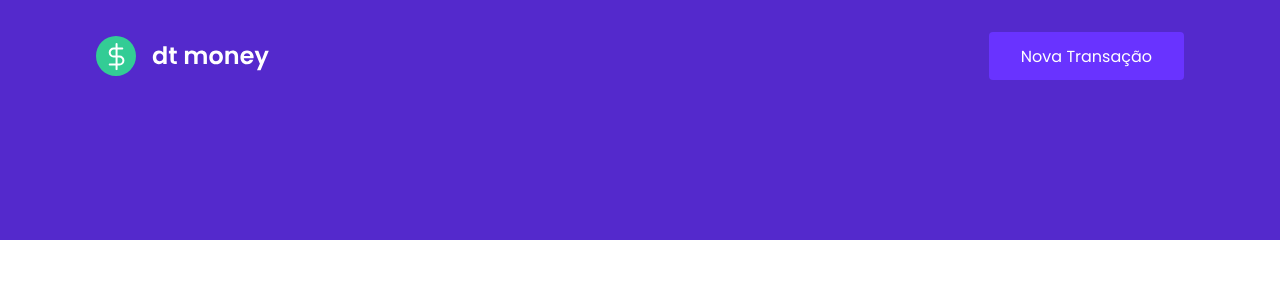
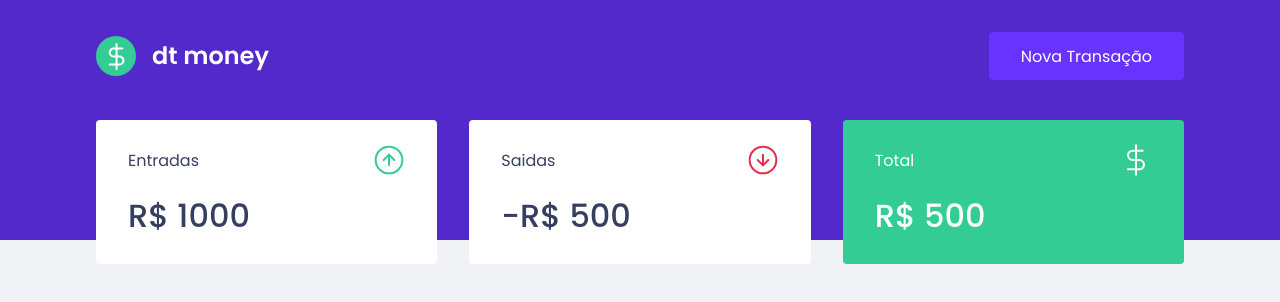
Before and after one commit to NicholasWM/dtmoney, a React (Create React App) app: page / in a window 1280 px wide. Shown: the top 302 px of the page. Built offline with nearby package versions, Linux system fonts and the light colour scheme.

Commit message:
add: Component Summary

```diff
--- a/public/index.html
+++ b/public/index.html
@@ -7,7 +7,7 @@
     <meta charset="utf-8" />
     <meta name="viewport" content="width=device-width, initial-scale=1" />
    <link rel="shortcut icon" href="favicon.png" type="image/png">
-   <link href="https://fonts.googleapis.com/css2?family=Poppins:wght@400;600&display=swap" rel="stylesheet">
+   <link href="https://fonts.googleapis.com/css2?family=Poppins:wght@400;500;600&display=swap" rel="stylesheet">
     <title>dtmoney</title>
   </head>
   <body>
--- a/src/App.tsx
+++ b/src/App.tsx
@@ -1,3 +1,4 @@
+import { Dashboard } from "./components/Dashboard";
 import { Header } from "./components/Header";
 import { GlobalStyle } from "./styles/global"
 
@@ -5,6 +6,7 @@ export function App() {
   return (
     <>
       <Header />
+      <Dashboard/>
       <GlobalStyle/>
     </>
   );
--- /dev/null
+++ b/src/components/Dashboard/index.tsx
@@ -0,0 +1,10 @@
+import { Summary } from "../Summary";
+import { Container } from "./styles";
+
+export function Dashboard(){
+    return (
+        <Container>
+            <Summary/>
+        </Container>
+    )
+}
--- /dev/null
+++ b/src/components/Dashboard/styles.ts
@@ -0,0 +1,7 @@
+import styled from 'styled-components'
+
+export const Container = styled.main`
+    max-width: 1120px;
+    margin: 0 auto;
+    padding: 2.5rem 1rem;
+`
--- /dev/null
+++ b/src/components/Summary/index.tsx
@@ -0,0 +1,32 @@
+import { Container } from './styles';
+import  incomeImg from '../../assets/income.svg';
+import  outcomeImg from '../../assets/outcome.svg';
+import  totalImg from '../../assets/total.svg';
+
+export function Summary(){
+    return (
+        <Container>
+            <div>
+                <header>
+                    <p>Entradas</p>
+                    <img src={incomeImg} alt="Entradas" />
+                </header>
+                <strong>R$ 1000</strong>
+            </div>
+            <div>
+                <header>
+                    <p>Saidas</p>
+                    <img src={outcomeImg} alt="Saidas" />
+                </header>
+                <strong>-R$ 500</strong>
+            </div>
+            <div className="highlight-background">
+                <header>
+                    <p>Total</p>
+                    <img src={totalImg} alt="Total" />
+                </header>
+                <strong>R$ 500</strong>
+            </div>
+        </Container>
+    )
+}
--- /dev/null
+++ b/src/components/Summary/styles.ts
@@ -0,0 +1,34 @@
+import styled from "styled-components"
+
+export const Container = styled.div`
+    display: grid;
+    grid-template-columns: repeat(3, 1fr);
+
+    gap: 2rem;
+    margin-top: -10rem;
+
+    div {
+        background: var(--shape);
+        padding:1.5rem 2rem;
+        border-radius: 0.25rem;
+        color: var(--text-title);
+        header {
+            display: flex;
+            align-items: center;
+            justify-content: space-between;
+        }
+
+        strong{
+            display: block;
+            margin-top: 1rem;
+            font-size: 2rem;
+            font-weight: 500;
+            line-height: 3rem;
+        }
+        &.highlight-background {
+            background: var(--green);
+            color:#FFF;
+        }
+    }
+
+`
--- a/src/styles/global.ts
+++ b/src/styles/global.ts
@@ -2,7 +2,8 @@ import {createGlobalStyle} from 'styled-components'
 
 export const GlobalStyle = createGlobalStyle`
     :root{
-        --background: #f0f2f5 //Variavel dentro do CSS
+        --background: #f0f2f5; //Variavel dentro do CSS
+        --green: #33CC95;
         --red: #E52E4D;
         --blue: #5429cc;
         --blue-light: #6933FF;
```
